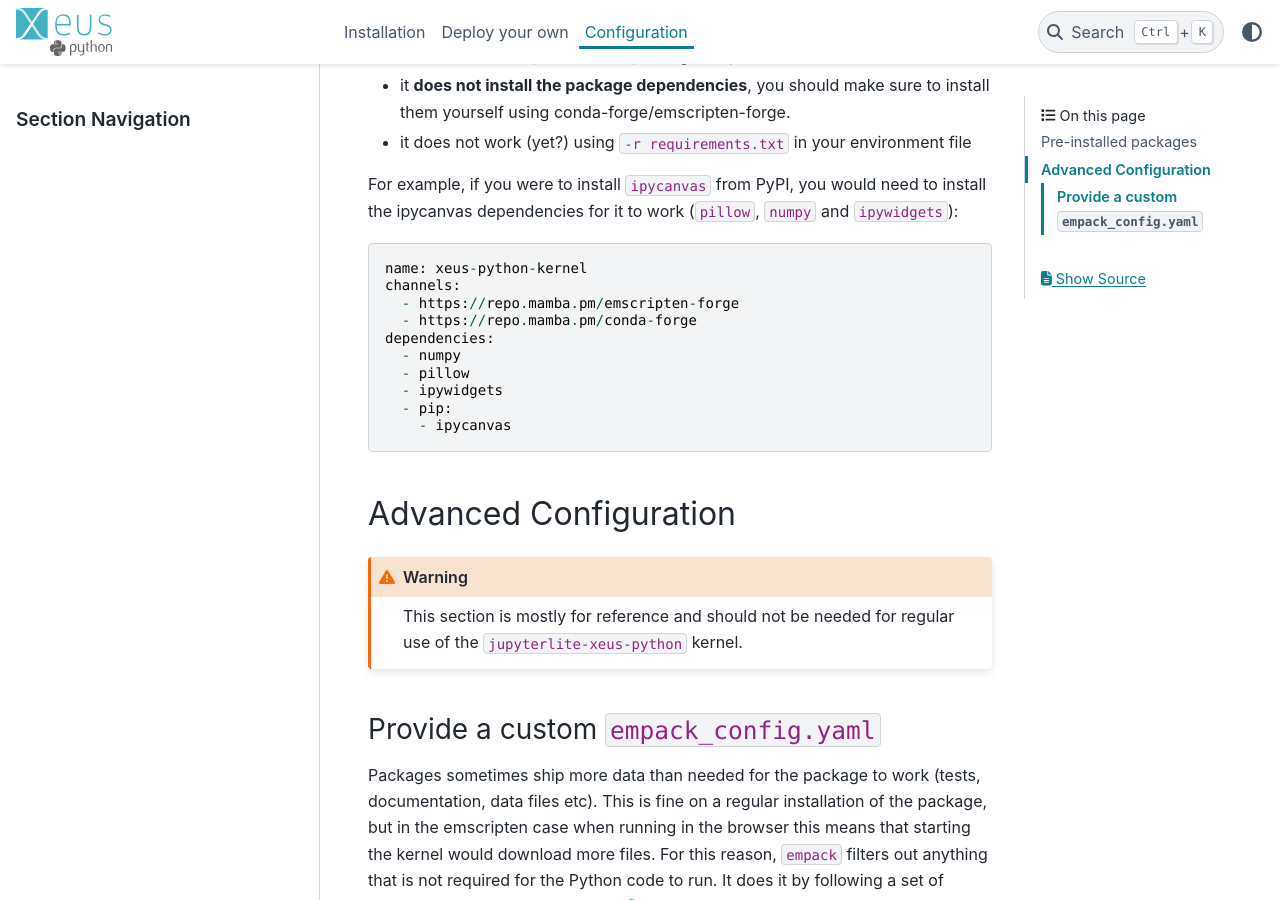
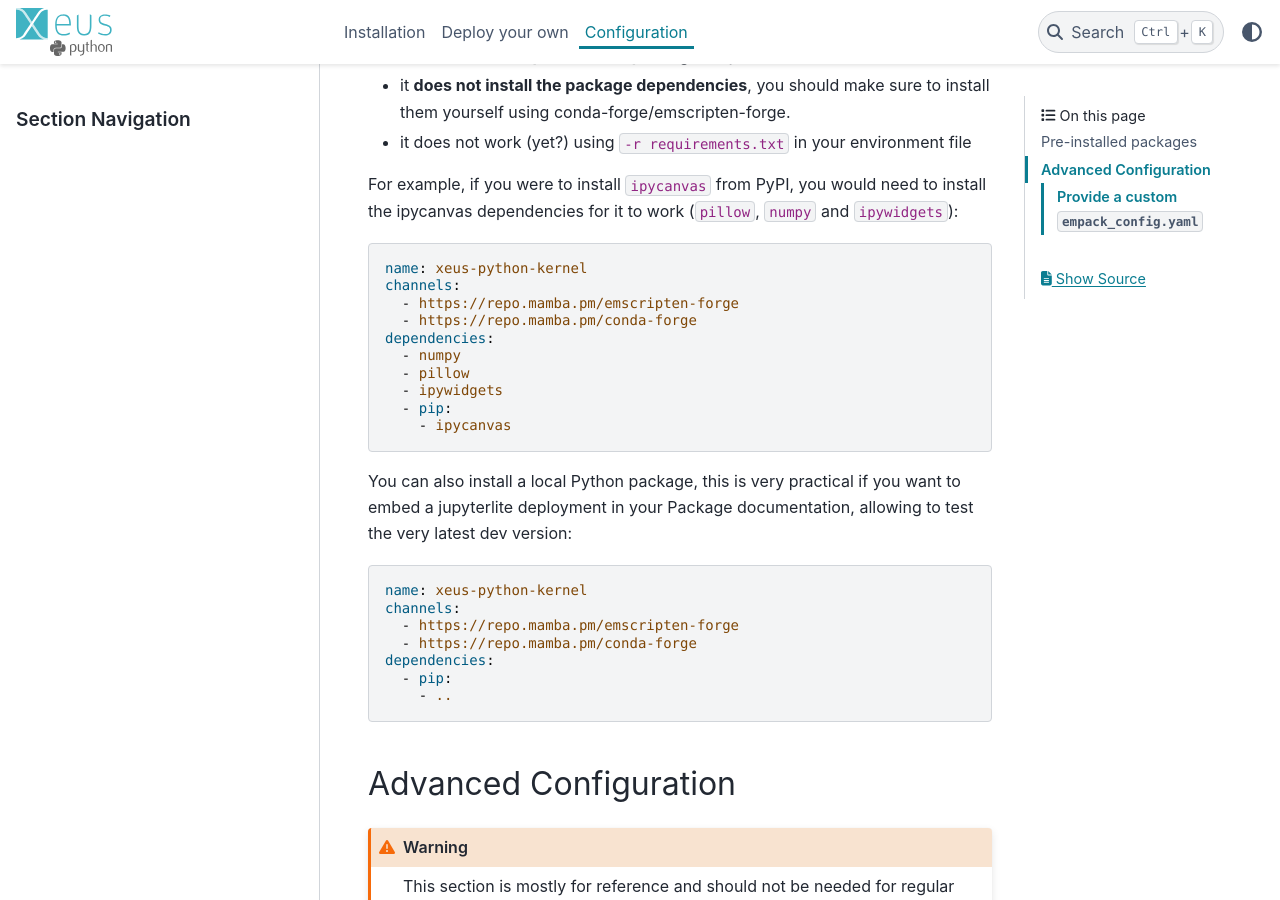
Before and after one commit to jupyterlite/xeus-python-kernel, a Sphinx documentation site: the page built from docs/configuration.md, in a window 1280 px wide and 900 px high, scrolled down 1552 px. Built offline with Sphinx 7.4.7 and the PyData theme 0.15.4, drawn with Linux system fonts in a browser that asks for light colours; some of the changed text lies outside the part shown.

Commit message:
Add documentation for installing local pip packages

````diff
--- a/docs/configuration.md
+++ b/docs/configuration.md
@@ -10,7 +10,7 @@ Furthermore, this automatically installs any labextension that it founds, for ex
 
 Say you want to install `NumPy`, `Matplotlib` and `ipycanvas`, it can be done by creating the `environment.yml` file with the following content:
 
-```
+```yaml
 name: xeus-python-kernel
 channels:
   - https://repo.mamba.pm/emscripten-forge
@@ -68,7 +68,7 @@ There are a couple of limitations that you should be aware of:
 
 For example, if you were to install `ipycanvas` from PyPI, you would need to install the ipycanvas dependencies for it to work (`pillow`, `numpy` and `ipywidgets`):
 
-```
+```yaml
 name: xeus-python-kernel
 channels:
   - https://repo.mamba.pm/emscripten-forge
@@ -79,6 +79,19 @@ dependencies:
   - ipywidgets
   - pip:
     - ipycanvas
+```
+
+You can also install a local Python package, this is very practical if you want to embed
+a jupyterlite deployment in your Package documentation, allowing to test the very latest dev version:
+
+```yaml
+name: xeus-python-kernel
+channels:
+  - https://repo.mamba.pm/emscripten-forge
+  - https://repo.mamba.pm/conda-forge
+dependencies:
+  - pip:
+    - ..
 ```
 
 ## Advanced Configuration
````
